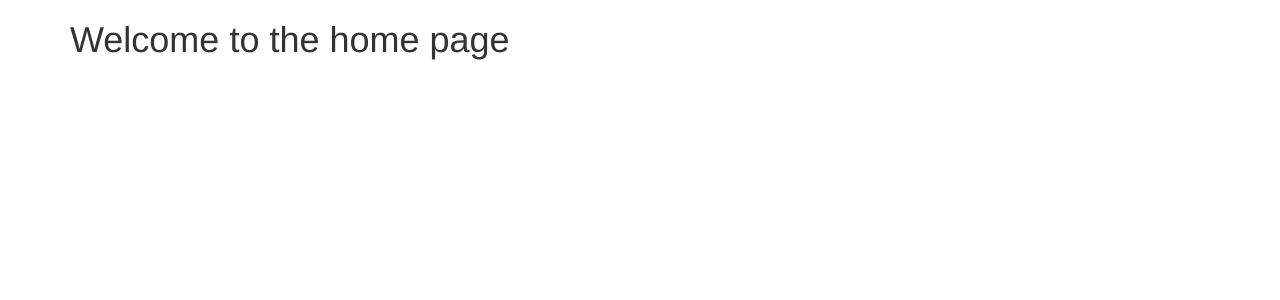
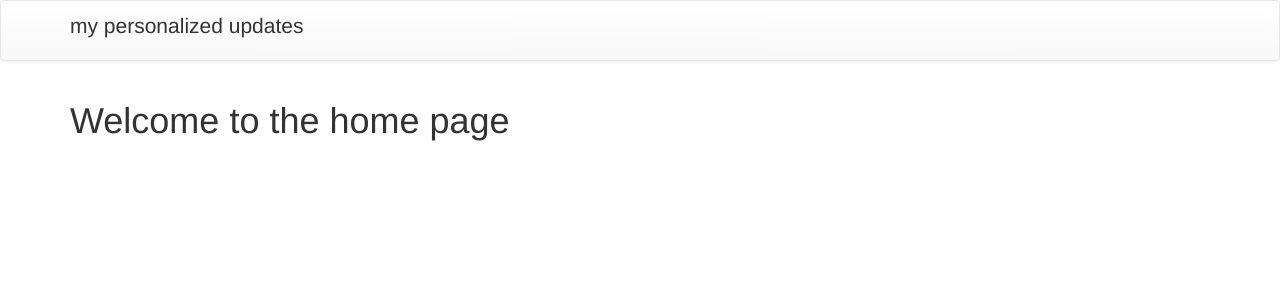
Before and after one commit to tranbenny/my-updates, a Django app: template templates/index.html in a window 1280 px wide. Shown: the top 300 px of the page. Run offline with Django 3.2, Linux system fonts and the light colour scheme; the template is opened without the code that fills it, so the values that code supplies are empty; some libraries are stand-ins or nearby versions.

Commit message:
added nav bar

```diff
--- /dev/null
+++ b/static/css/main.css
@@ -0,0 +1,3 @@
+#navtitle {
+	margin-top: 10px;
+}
--- a/templates/base.html
+++ b/templates/base.html
@@ -14,6 +14,14 @@
 </head>
 
 <body>
+	<nav class="navbar navbar-default">
+		<div class="container">
+			<div class="navbar-header">
+				<p id="navtitle" class="lead">my personalized updates </p>
+			</div>
+		</div>
+	</nav>
+
 	<div class="container">
 		{% block content %}
 
```
